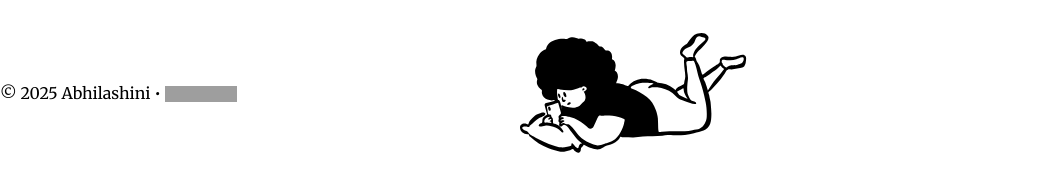
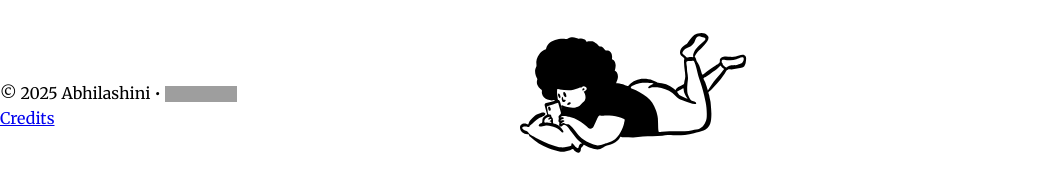
Before and after one commit to abhilashini/abhilashini.github.io, a Jekyll site: the page built from index.md, in a window 1280 px wide and 900 px high, scrolled down 1823 px. Shown: the part 687-879 px from the top of the window, without its empty margins (0-1047 px from the left). Built offline with Jekyll 4.4.1, drawn with Linux system fonts in a browser that asks for light colours; grey boxes are pictures that could not be loaded.

Commit message:
Update footer.html
Add credits

```diff
--- a/_includes/footer.html
+++ b/_includes/footer.html
@@ -1,6 +1,11 @@
-<p>© 2025 Abhilashini •
-    <a href="https://creativecommons.org/licenses/by-nc-nd/4.0/" target="_blank" title="Creative Commons License">
-        <img src="https://licensebuttons.net/l/by-nc-nd/4.0/88x31.png" alt="Creative Commons License"
-            style="height: 1rem; vertical-align: middle;">
-    </a>
+<p>
+  © 2025 Abhilashini •
+  <a href="https://creativecommons.org/licenses/by-nc-nd/4.0/" target="_blank" title="Creative Commons License">
+    <img src="https://licensebuttons.net/l/by-nc-nd/4.0/88x31.png" alt="Creative Commons License"
+      style="height: 1rem; vertical-align: middle;">
+  </a>
 </p>
+
+<div class="credits-link">
+  <a href="/CREDITS.md" target="_blank" rel="noopener">Credits</a>
+</div>
```
